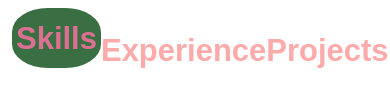
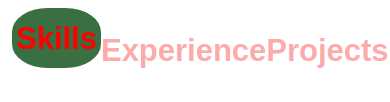
Before and after one commit to Sawaqedf/portfolio, a plain HTML site: page index.html in a window 390 px wide. In both pictures the pointer is over the element "Skills". Shown: the part 1231-1333 px from the top of the page. Drawn offline with nearby package versions, Linux system fonts and the light colour scheme; a web font is replaced by a local one.

Commit message:
Update style.css

```diff
--- a/style.css
+++ b/style.css
@@ -252,4 +252,8 @@ hr {
         background-position: right bottom, left top, left bottom;
         background-color: #59AC77;
     }
+
+    .section-links:hover {
+        color: red;
+    }
 }
```
